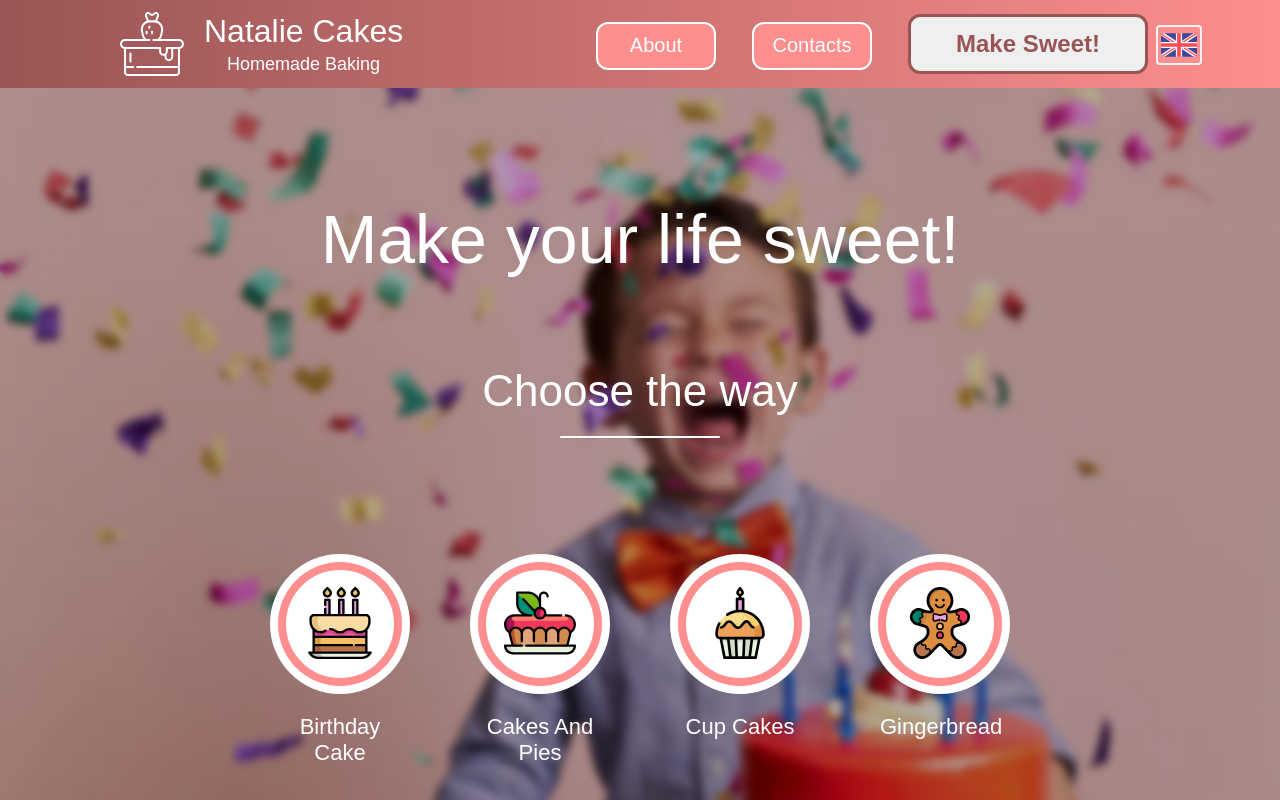
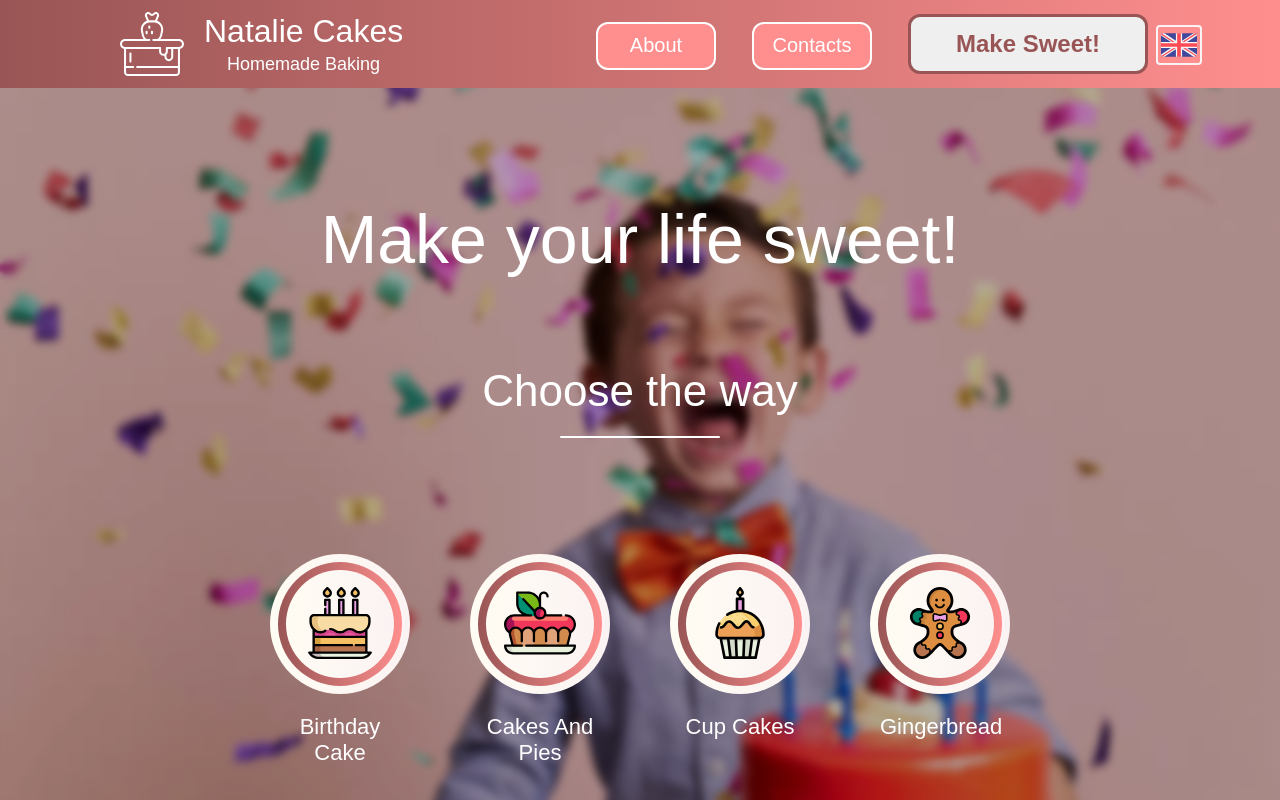
Before and after one commit to AndrewShmorhunGit/natalie-cakes, a React (Create React App) app: page / in a window 1280 px wide. Shown: the top 800 px of the page. Built offline with nearby package versions, Linux system fonts and the light colour scheme.

Commit message:
add hover effects to Hero selectors

```diff
--- a/src/components/hero/Hero.tsx
+++ b/src/components/hero/Hero.tsx
@@ -42,11 +42,11 @@ export function Hero({ appBox }: { appBox: IAppBox }) {
     height: +setMedia(14, 12, 10, 16),
     step: +setMedia(1.6, 1.6, 1.4, 1.8),
     font: `${setMedia(2.2, 2, 1.8)}rem`,
-    color: palette.white,
-    ringColor: palette.main_primary,
+    color: palette.gradient_background_main_to_second,
+    ringColor: palette.gradient_primary_to_primary_dark,
     textPadding: +setMedia(11.6, 10.6, 9.2, 11.2),
     decoProps: {
-      transition: "all 0.4s",
+      transition: "all 1s",
       borderRadius: "50%",
       position: "absolute",
       top: isMedia.mini ? "calc(50% + 2rem)" : "50%",
@@ -142,7 +142,7 @@ export function Hero({ appBox }: { appBox: IAppBox }) {
                 ? {
                     transform: "rotate(45deg)",
                     fontWeight: 600,
-                    color: palette.text_dark,
+                    color: palette.main_primary_dark,
                     columnGap: "2rem",
                     rowGap: "2rem",
                     ...createGrid(
--- a/src/components/index.ts
+++ b/src/components/index.ts
@@ -11,6 +11,7 @@ import {
   HeroSelectorDecoContainer,
   // Information
   InformationSection,
+  InformationImportantContainer,
   InfoContainer,
   InfoSubHeader,
   InfoHeader,
@@ -128,6 +129,7 @@ export {
   HeroSelectorDecoContainer,
   // Information
   InformationSection,
+  InformationImportantContainer,
   InfoContainer,
   InfoSubHeader,
   InfoHeader,
--- a/src/components/information/Information.tsx
+++ b/src/components/information/Information.tsx
@@ -14,6 +14,7 @@ import {
   DesignLogo,
   IngredientsLogo,
   OrderLogo,
+  InformationImportantContainer,
 } from "components";
 // Styles
 import {
@@ -67,6 +68,7 @@ export function Information({ appBox }: { appBox: IAppBox }) {
             [mq.mini]: { padding: "1.2rem 1.6rem" },
           })}
         >
+          {/* INGREDIENTS */}
           <Container
             className={css({
               gridRow: "1",
@@ -96,6 +98,7 @@ export function Information({ appBox }: { appBox: IAppBox }) {
               step={+setMedia(2.4, 2, 1.6, 1)}
             />
           </Container>
+          {/* DESIGN */}
           <Container
             className={css({
               gridRow: "2",
@@ -123,6 +126,7 @@ export function Information({ appBox }: { appBox: IAppBox }) {
               <InfoParagraph>{content.designText.p2}</InfoParagraph>
             </InfoContainer>
           </Container>
+          {/* ORDER */}
           <Container
             className={css({
               gridRow: "3",
@@ -179,19 +183,12 @@ export function Information({ appBox }: { appBox: IAppBox }) {
                   </InfoHeader>
                   <InfoDecoLine />
                 </Container>
-                {/* Reformat This Code */}
-                <Container
+                {/* IMPORTANT */}
+                <InformationImportantContainer
                   className={css({
-                    display: "grid",
                     minWidth: `${setMedia(32, 30, 28)}rem`,
-                    height: "8rem",
-                    borderRadius: "4rem",
-                    border: `solid 0.2rem ${palette.text_dark}`,
                     marginTop: `${isMedia.mini ? "4rem" : "2rem"}`,
                     marginBottom: `${isMedia.mini ? "4rem" : "2rem"}`,
-                    backgroundColor: palette.background_third,
-                    overflow: "hidden",
-                    position: "relative",
                   })}
                 >
                   <DecoContainer
@@ -217,7 +214,7 @@ export function Information({ appBox }: { appBox: IAppBox }) {
                     }}
                   />
                   <InfoHeader>{content.importantText.h1}</InfoHeader>
-                </Container>
+                </InformationImportantContainer>
               </Container>
               <Container>
                 <FlexCenterContainer
--- a/src/components/lib/StyledComponents.tsx
+++ b/src/components/lib/StyledComponents.tsx
@@ -33,9 +33,8 @@ const NavigationSection = styled.main({
   zIndex: 99,
   width: "100vw",
   minWidth: "100dvw",
-  background: "linear-gradient(270deg, #FF8E8E 0%, #995555 100%)",
-  backgroundColor:
-    "radial-gradient(562% 18036% at 115.87% 50%, #FF8E8E 0%, #995555 100%)",
+  background: palette.gradient_primary_to_primary_dark,
+  backgroundColor: palette.gradient_primary_to_primary_dark,
   display: "flex",
   alignItems: "center",
   justifyContent: "space-between",
@@ -263,7 +262,7 @@ function HeroSelectorDecoContainer({
         color={selectorParams.color}
         style={{
           ...selectorParams.decoProps,
-          // border: `solid ${palette.main_primary_dark} .2rem`,
+          boxShadow: isHover ? appShadows.buttonActive : "none",
         }}
       />
 
@@ -275,7 +274,7 @@ function HeroSelectorDecoContainer({
           isHover
             ? {
                 ...selectorParams.decoProps,
-                background: palette.main_primary_dark,
+                transform: `translate(-50%, -50%) rotate(1turn)`,
               }
             : {
                 ...selectorParams.decoProps,
@@ -330,6 +329,16 @@ const InfoContainer = styled.div({
   borderRadius: "1.2rem",
   backgroundColor: `${palette.background_second}`,
   [mq.mini]: { margin: "0" },
+});
+
+const InformationImportantContainer = styled.div({
+  display: "grid",
+  height: "8rem",
+  borderRadius: "4rem",
+  border: `solid 0.2rem ${palette.text_dark}`,
+  backgroundColor: palette.background_third,
+  overflow: "hidden",
+  position: "relative",
 });
 
 const InfoHeader = styled.ul({
@@ -830,6 +839,7 @@ export {
   // Information
   InformationSection,
   InfoContainer,
+  InformationImportantContainer,
   InfoSubHeader,
   InfoHeader,
   InfoParagraph,
--- a/src/settings/style.settings.ts
+++ b/src/settings/style.settings.ts
@@ -7,6 +7,12 @@ export class ColorSettings {
   background_main: string = "#FBF3F3";
   background_second: string = "#FFFCF3";
   background_third: string = "#F9FFFC";
+  gradient_primary_to_primary_dark: string =
+    "linear-gradient(270deg, #FF8E8E 0%, #995555 100%)";
+  gradient_primary_dark_to_primary: string =
+    "linear-gradient(270deg, #995555 0%, #FF8E8E 100%)";
+  gradient_background_main_to_second: string =
+    "linear-gradient(270deg, #FBF3F3 0%, #FFFCF3 100%)";
 }
 
 export class StyleSettings {}
```
Also changed, not shown: 1 other file (tests, documents, lock files or other folders).
